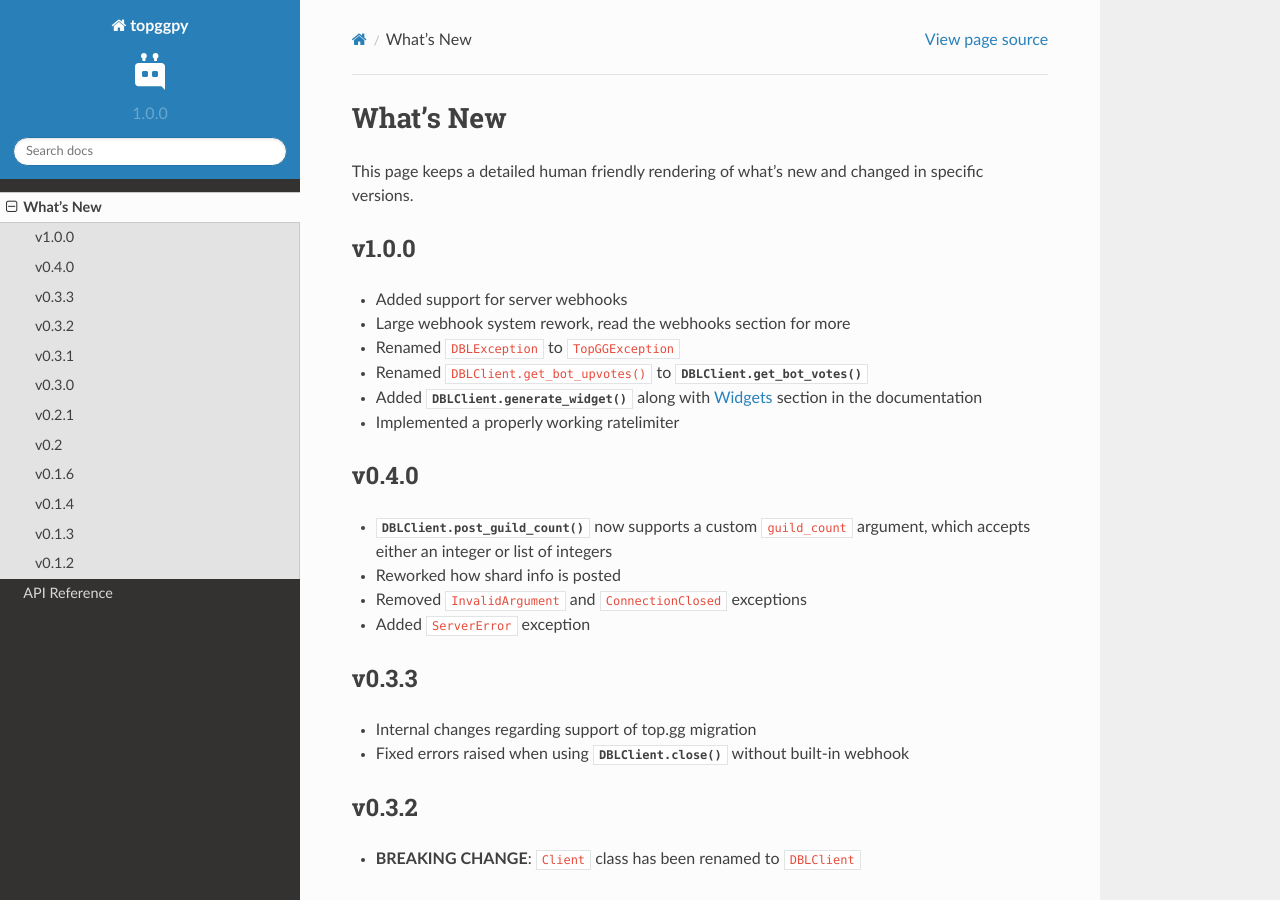
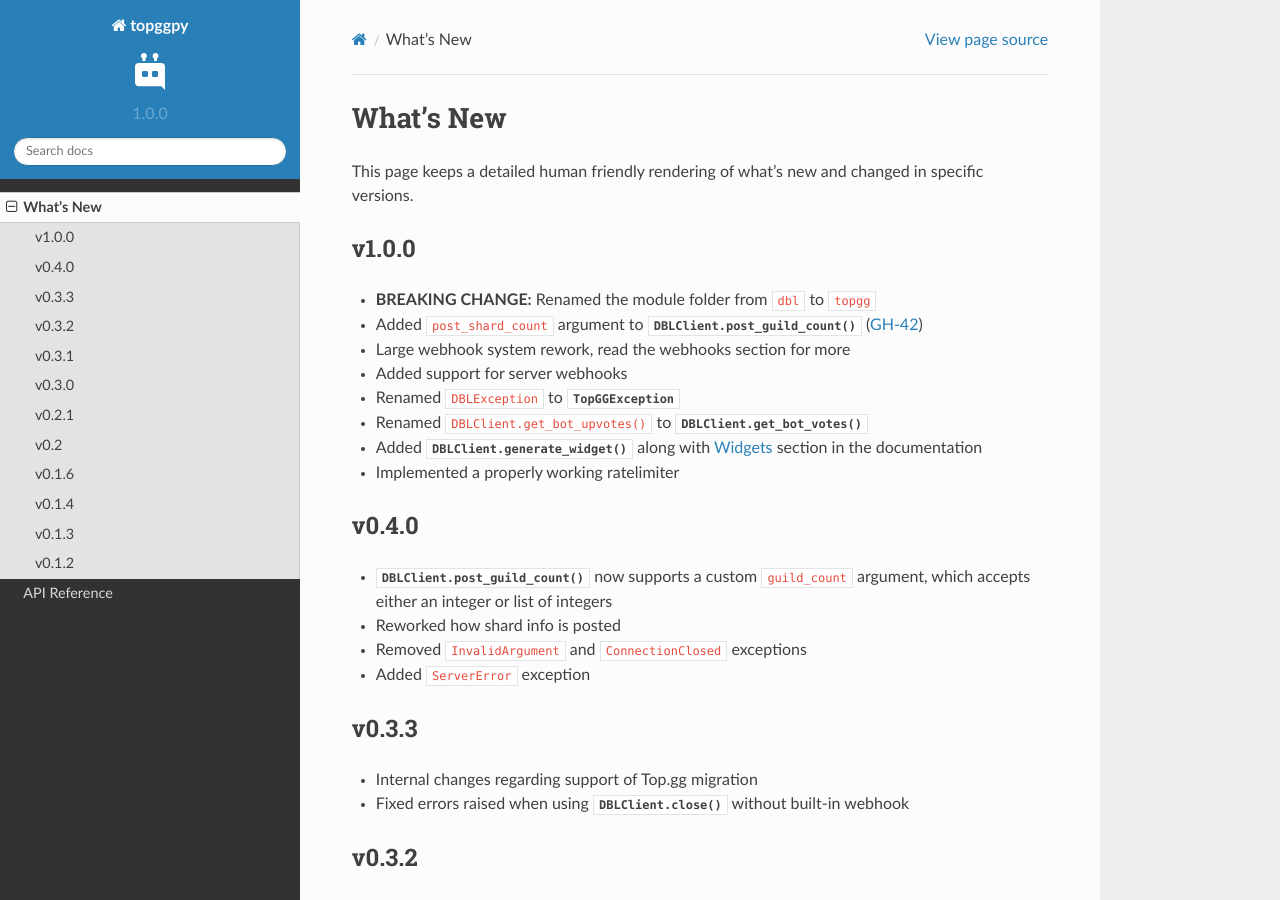
Before and after one commit to Top-gg-Community/python-sdk, a Sphinx documentation site: the page built from docs/whats_new.rst, in a window 1280 px wide and 900 px high. Built offline with Sphinx 7.4.7 and the Read the Docs theme 2.0.0, drawn with Linux system fonts in a browser that asks for light colours.

Commit message:
Keeping the changelog up-to-date

```diff
--- a/docs/whats_new.rst
+++ b/docs/whats_new.rst
@@ -1,6 +1,5 @@
-.. currentmodule:: dbl
+.. currentmodule:: topgg
 .. _whats_new:
-
 
 What's New
 ==========
@@ -11,9 +10,11 @@ This page keeps a detailed human friendly rendering of what's new and changed in
 
 v1.0.0
 ------
+* **BREAKING CHANGE:** Renamed the module folder from ``dbl`` to ``topgg``
+* Added ``post_shard_count`` argument to :meth:`DBLClient.post_guild_count` (:issue:`42`)
+* Large webhook system rework, read the :ref:`webhooks` section for more
 * Added support for server webhooks
-* Large webhook system rework, read the :ref:`webhooks` section for more
-* Renamed ``DBLException`` to ``TopGGException``
+* Renamed ``DBLException`` to :class:`TopGGException`
 * Renamed ``DBLClient.get_bot_upvotes()`` to :meth:`DBLClient.get_bot_votes`
 * Added :meth:`DBLClient.generate_widget` along with :ref:`widgets` section in the documentation
 * Implemented a properly working ratelimiter
@@ -27,7 +28,7 @@ v0.4.0
 
 v0.3.3
 ------
-* Internal changes regarding support of top.gg migration
+* Internal changes regarding support of Top.gg migration
 * Fixed errors raised when using :meth:`DBLClient.close` without built-in webhook
 
 v0.3.2
```
